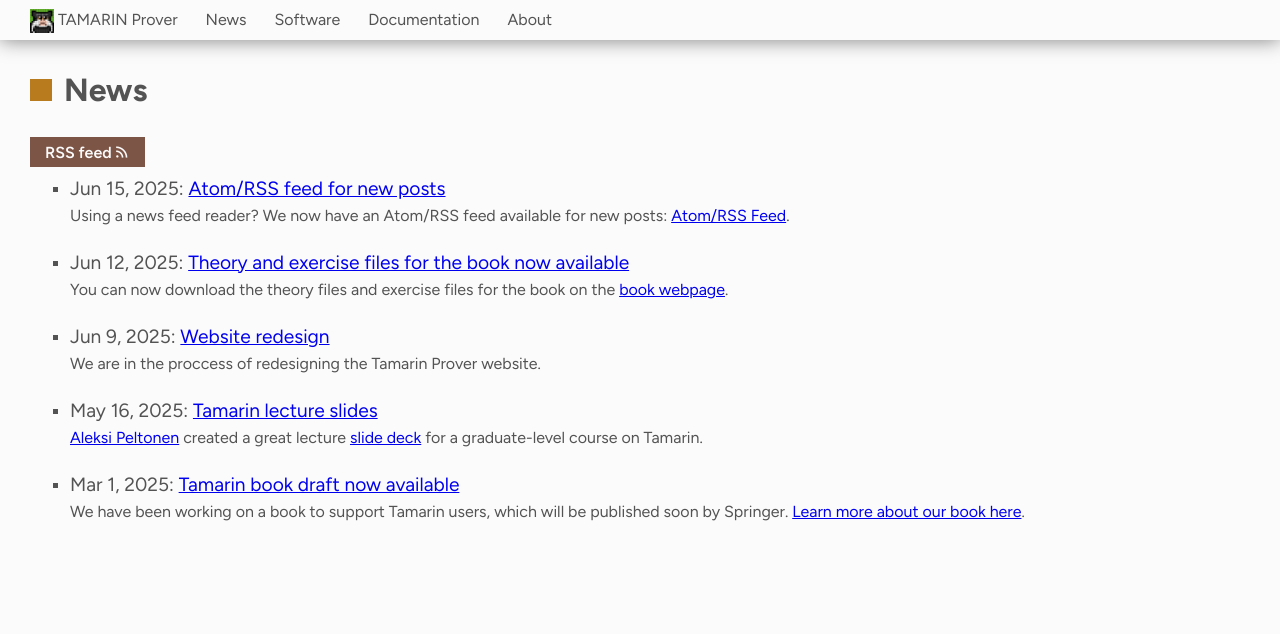
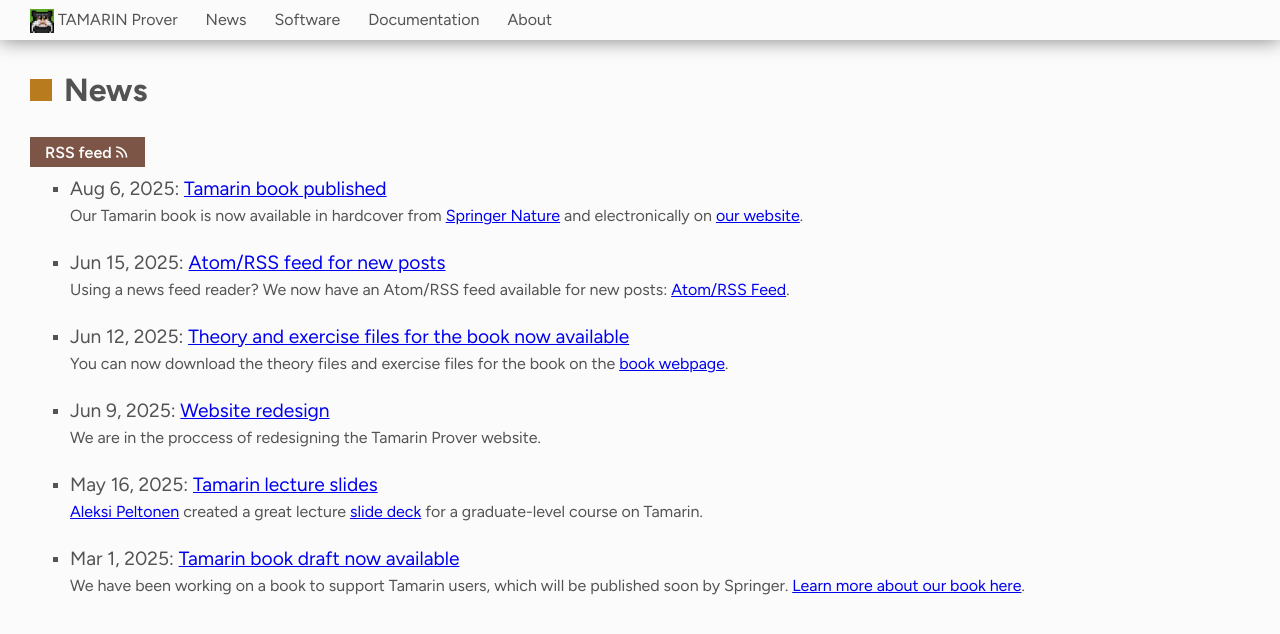
Before and after one commit to tamarin-prover/tamarin-prover.github.io, a Jekyll site: the page built from news.html, in a window 1280 px wide. Shown: the top 634 px of the page. Built offline with Jekyll 4.4.1, drawn with Linux system fonts in a browser that asks for light colours.

Commit message:
Tamarin book now published.

```diff
--- /dev/null
+++ b/_posts/2025-08-06-Tamarin-book-published.md
@@ -0,0 +1,9 @@
+---
+layout: post
+title: Tamarin book published
+date: 2025-08-06 09:00 +0100
+author: cas
+---
+
+Our Tamarin book is now available in hardcover from [Springer Nature](https://link.springer.com/book/9783031909351) and electronically on
+[our website](/book/index.html).
--- a/book/index.html
+++ b/book/index.html
@@ -20,15 +20,15 @@
 <div class="book-downloads">
     <div class="book-download">
         <p>Download the Tamarin book draft:</p>
-        <a href="/book/downloads/Tamarin book-Draft v0.9.5.pdf" class="button pdf">v0.9.5 book</a>
+        <a href="/book/downloads/Tamarin book-Draft v0.9.5.pdf" class="button pdf">Book pdf</a>
     </div>
     <div class="book-download">
-        <p>Order a physical copy, published by Springer Nature:</p>
+        <p>Order a physical copy from Springer Nature:</p>
         <a href="https://link.springer.com/book/9783031909351" class="button external" target="_blank">Hardcover</a>
     </div>
     <div class="book-download">
         <p>Download the accompanying theories and exercise files for the book, in a single zip archive:</p>
-        <a href="/book/downloads/Tamarin Prover book 0.9.5 theories and exercises.zip" class="button download">v0.9.5
+        <a href="/book/downloads/Tamarin Prover book 0.9.5 theories and exercises.zip" class="button download">Accompanying
             files</a>
     </div>
 </div>
```
